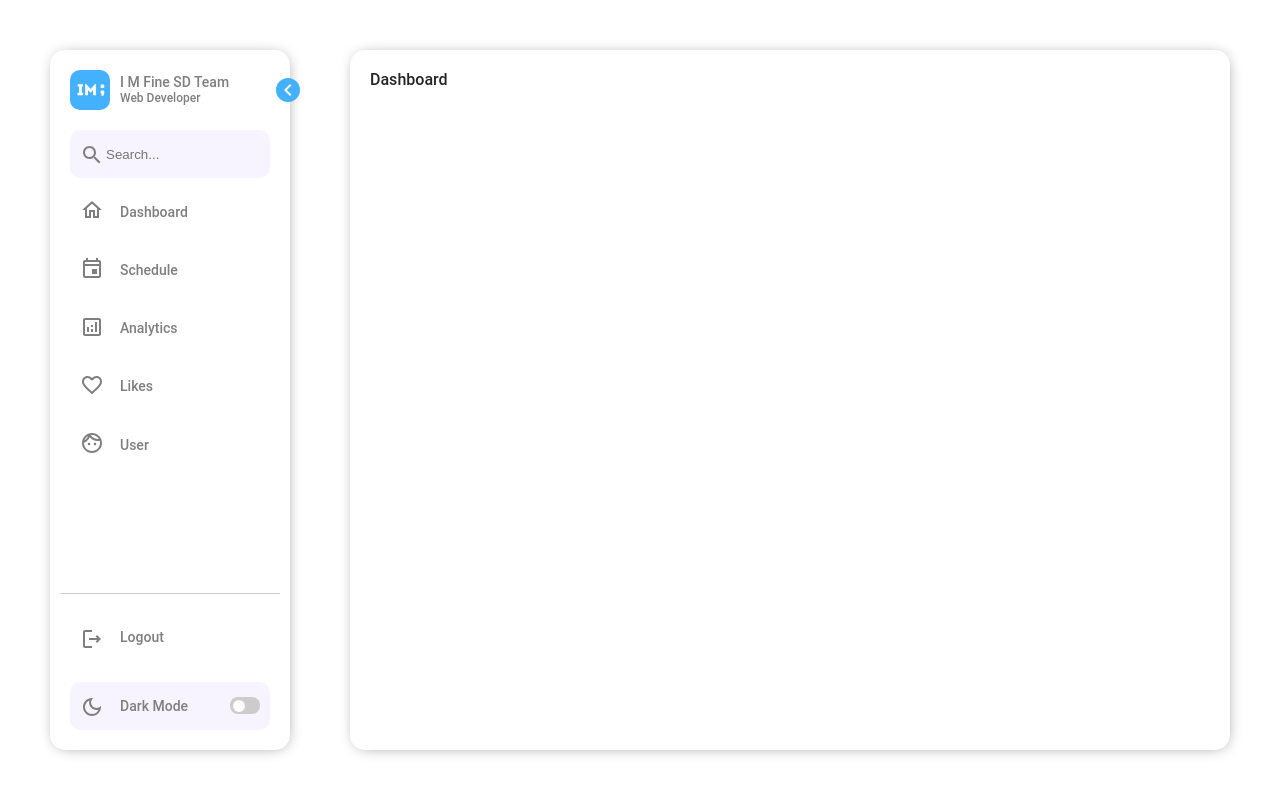
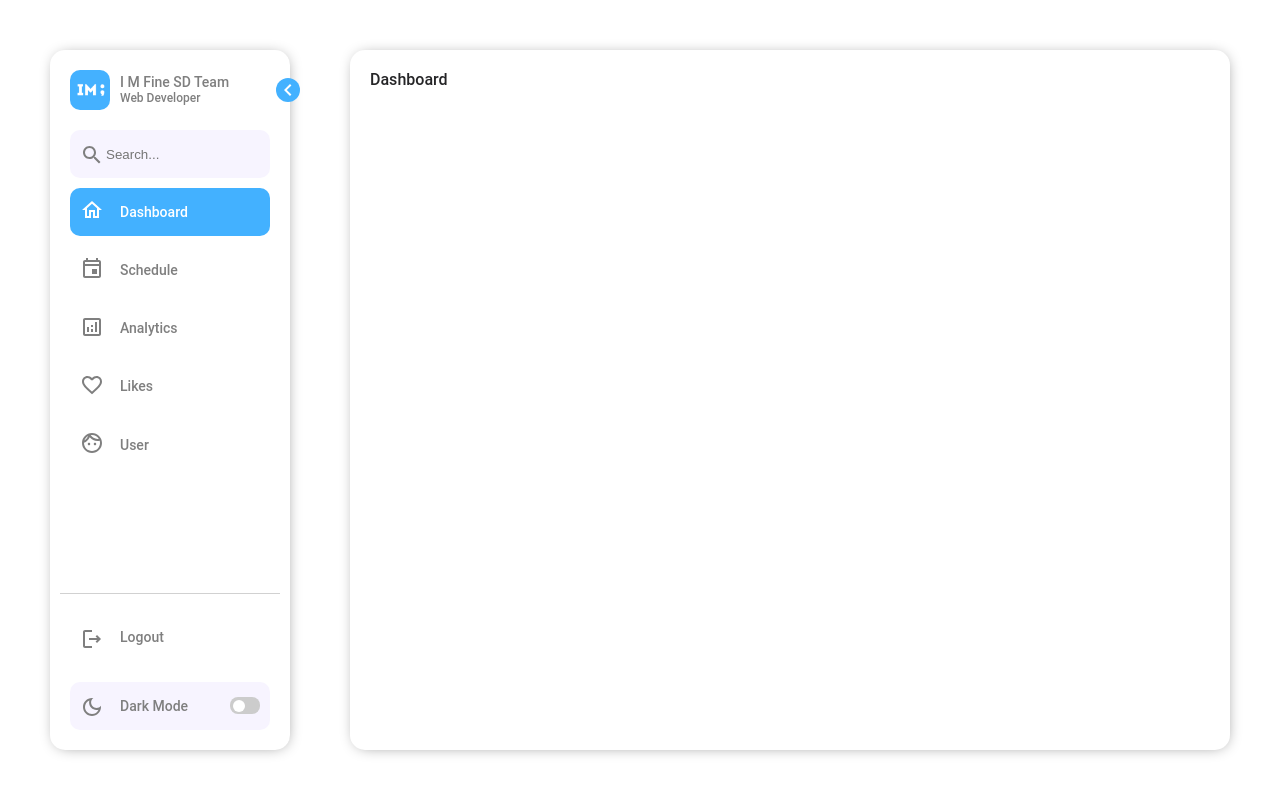
Before and after one commit to duckguya/react-menu, a React (Create React App) app: page / in a window 1280 px wide. Shown: the top 794 px of the page. Built offline with nearby package versions, Linux system fonts and the light colour scheme.

Commit message:
update url현재 위치에 따라 버튼 색상 변경

```diff
--- a/src/App.js
+++ b/src/App.js
@@ -95,7 +95,7 @@ function App() {
           <Route path="/analytics" element={<Analytics />} />
           <Route path="/schedule" element={<Schedule />} />
           <Route path="/likes" element={<Likes />} />
-          <Route path="/users" element={<User />} />
+          <Route path="/user" element={<User />} />
         </Routes>
       </BrowserRouter>
     </ThemeProvider>
--- a/src/Components/Navbar.js
+++ b/src/Components/Navbar.js
@@ -1,12 +1,23 @@
-import { useState } from "react";
+import { useEffect, useState } from "react";
 import styled from "styled-components";
 import { useRecoilState, useRecoilValue } from "recoil";
 import { isDarkAtom } from "../atoms";
-import { Link } from "react-router-dom";
+import { Link, useLocation } from "react-router-dom";
 
 function Navbar() {
   const [isOpen, setIsOpen] = useState(true);
+  const [state, setState] = useState("/");
   const [isDark, setIsDark] = useRecoilState(isDarkAtom);
+  const location = useLocation();
+
+  useEffect(() => {
+    let path = location.pathname;
+    if (path === "/") setState(path);
+    if (path === "/schedule") setState(path);
+    if (path === "/analytics") setState(path);
+    if (path === "/likes") setState(path);
+    if (path === "/user") setState(path);
+  }, [location.pathname]);
 
   const handleClick = () => {
     setIsOpen((prevState) => !prevState);
@@ -55,13 +66,14 @@ function Navbar() {
             )}
           </ItemWrapperColor>
           <Link to={"/"}>
-            <Item>
+            <Item className={state === "/" ? " active" : ""}>
               <SvgWrapper>
                 <Svg
                   xmlns="http://www.w3.org/2000/svg"
                   height="24px"
                   viewBox="0 0 24 24"
                   width="24px"
+                  className={state === "/" ? " active" : ""}
                 >
                   <path d="M0 0h24v24H0V0z" fill="none" />
                   <path d="M12 5.69l5 4.5V18h-2v-6H9v6H7v-7.81l5-4.5M12 3L2 12h3v8h6v-6h2v6h6v-8h3L12 3z" />
@@ -72,13 +84,14 @@ function Navbar() {
           </Link>
 
           <Link to={"/schedule"}>
-            <Item>
+            <Item className={state === "/schedule" ? " active" : ""}>
               <SvgWrapper>
                 <Svg
                   xmlns="http://www.w3.org/2000/svg"
                   height="24px"
                   viewBox="0 0 24 24"
                   width="24px"
+                  className={state === "/schedule" ? " active" : ""}
                 >
                   <path d="M0 0h24v24H0V0z" fill="none" />
                   <path d="M19 4h-1V2h-2v2H8V2H6v2H5c-1.11 0-1.99.9-1.99 2L3 20c0 1.1.89 2 2 2h14c1.1 0 2-.9 2-2V6c0-1.1-.9-2-2-2zm0 16H5V10h14v10zm0-12H5V6h14v2zm-7 5h5v5h-5z" />
@@ -88,7 +101,7 @@ function Navbar() {
             </Item>
           </Link>
           <Link to={"/analytics"}>
-            <Item>
+            <Item className={state === "/analytics" ? " active" : ""}>
               <SvgWrapper>
                 <Svg
                   xmlns="http://www.w3.org/2000/svg"
@@ -96,6 +109,7 @@ function Navbar() {
                   height="24px"
                   viewBox="0 0 24 24"
                   width="24px"
+                  className={state === "/analytics" ? " active" : ""}
                 >
                   <g>
                     <rect fill="none" height="24" width="24" />
@@ -113,13 +127,14 @@ function Navbar() {
             </Item>
           </Link>
           <Link to={"/likes"}>
-            <Item>
+            <Item className={state === "/likes" ? " active" : ""}>
               <SvgWrapper>
                 <Svg
                   xmlns="http://www.w3.org/2000/svg"
                   height="24px"
                   viewBox="0 0 24 24"
                   width="24px"
+                  className={state === "/likes" ? " active" : ""}
                 >
                   <path d="M0 0h24v24H0V0z" fill="none" />
                   <path d="M16.5 3c-1.74 0-3.41.81-4.5 2.09C10.91 3.81 9.24 3 7.5 3 4.42 3 2 5.42 2 8.5c0 3.78 3.4 6.86 8.55 11.54L12 21.35l1.45-1.32C18.6 15.36 22 12.28 22 8.5 22 5.42 19.58 3 16.5 3zm-4.4 15.55l-.1.1-.1-.1C7.14 14.24 4 11.39 4 8.5 4 6.5 5.5 5 7.5 5c1.54 0 3.04.99 3.57 2.36h1.87C13.46 5.99 14.96 5 16.5 5c2 0 3.5 1.5 3.5 3.5 0 2.89-3.14 5.74-7.9 10.05z" />
@@ -128,14 +143,15 @@ function Navbar() {
               <p>Likes</p>
             </Item>
           </Link>
-          <Link to={"/users"}>
-            <Item>
+          <Link to={"/user"}>
+            <Item className={state === "/user" ? " active" : ""}>
               <SvgWrapper>
                 <Svg
                   xmlns="http://www.w3.org/2000/svg"
                   height="24px"
                   viewBox="0 0 24 24"
                   width="24px"
+                  className={state === "/user" ? " active" : ""}
                 >
                   <path d="M0 0h24v24H0V0z" fill="none" />
                   <path d="M10.25 13c0 .69-.56 1.25-1.25 1.25S7.75 13.69 7.75 13s.56-1.25 1.25-1.25 1.25.56 1.25 1.25zM15 11.75c-.69 0-1.25.56-1.25 1.25s.56 1.25 1.25 1.25 1.25-.56 1.25-1.25-.56-1.25-1.25-1.25zm7 .25c0 5.52-4.48 10-10 10S2 17.52 2 12 6.48 2 12 2s10 4.48 10 10zM10.66 4.12C12.06 6.44 14.6 8 17.5 8c.46 0 .91-.05 1.34-.12C17.44 5.56 14.9 4 12 4c-.46 0-.91.05-1.34.12zM4.42 9.47c1.71-.97 3.03-2.55 3.66-4.44C6.37 6 5.05 7.58 4.42 9.47zM20 12c0-.78-.12-1.53-.33-2.24-.7.15-1.42.24-2.17.24-3.13 0-5.92-1.44-7.76-3.69C8.69 8.87 6.6 10.88 4 11.86c.01.04 0 .09 0 .14 0 4.41 3.59 8 8 8s8-3.59 8-8z" />
@@ -263,9 +279,12 @@ const ItemLogoWrapper = styled(Items)`
   }
 `;
 const Item = styled(Items)`
+  margin: 10px;
+  cursor: pointer;
+  border-radius: 10px;
+
   &:hover {
     background-color: ${(props) => props.theme.hoverBackColor};
-    border-radius: 10px;
   }
   &:active {
     background-color: ${(props) => props.theme.mainColor};
@@ -274,8 +293,10 @@ const Item = styled(Items)`
       fill: white;
     }
   }
-  margin: 10px;
-  cursor: pointer;
+  &.active {
+    background-color: ${(props) => props.theme.mainColor};
+    color: white;
+  }
 `;
 
 const ItemWrapperColor = styled(Items)`
@@ -295,6 +316,9 @@ const ItemWrapperColor = styled(Items)`
 
 const Svg = styled.svg`
   fill: #7f7f7f;
+  &.active {
+    fill: white;
+  }
 `;
 
 const SvgWrapper = styled.div`
```
